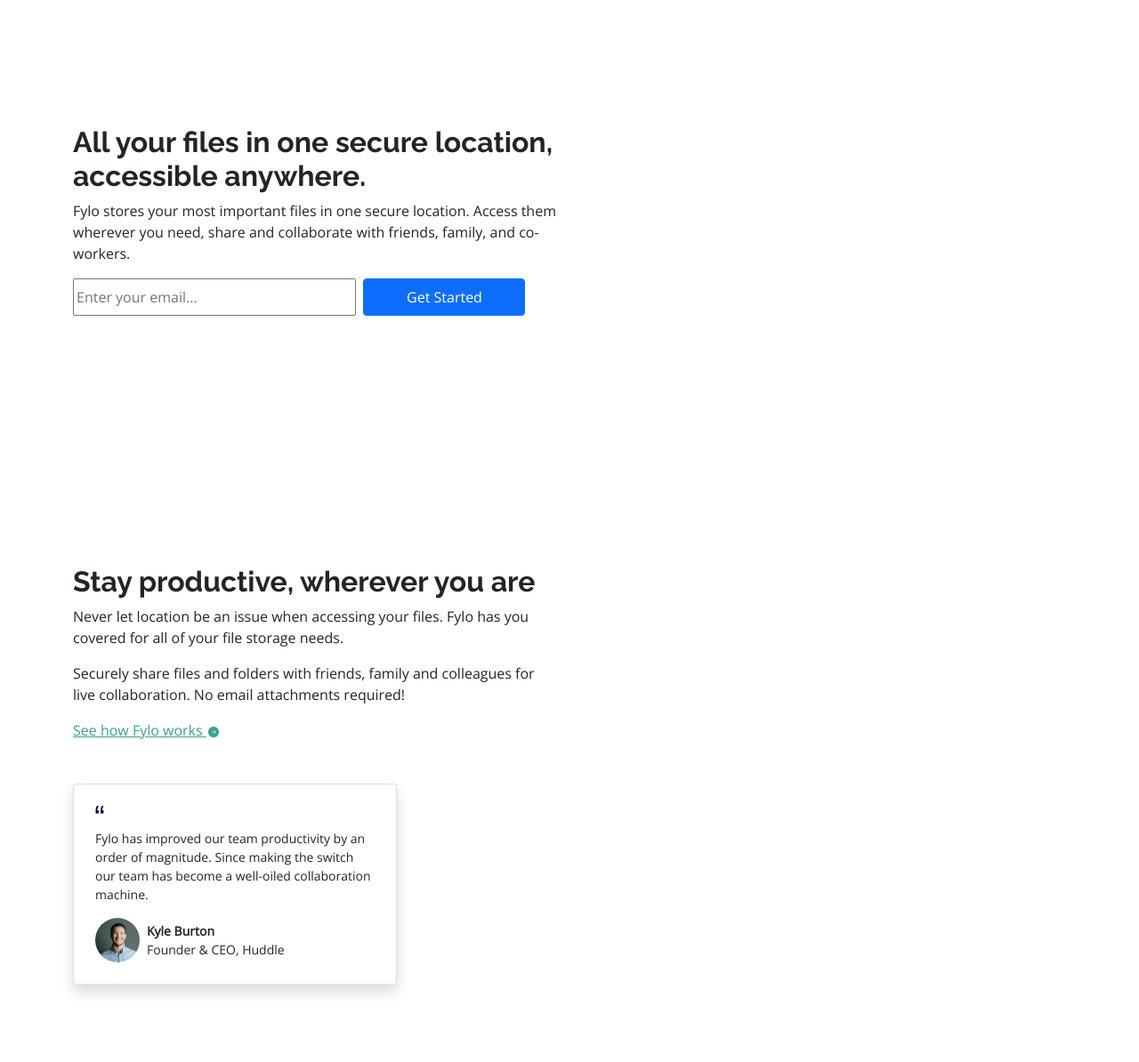
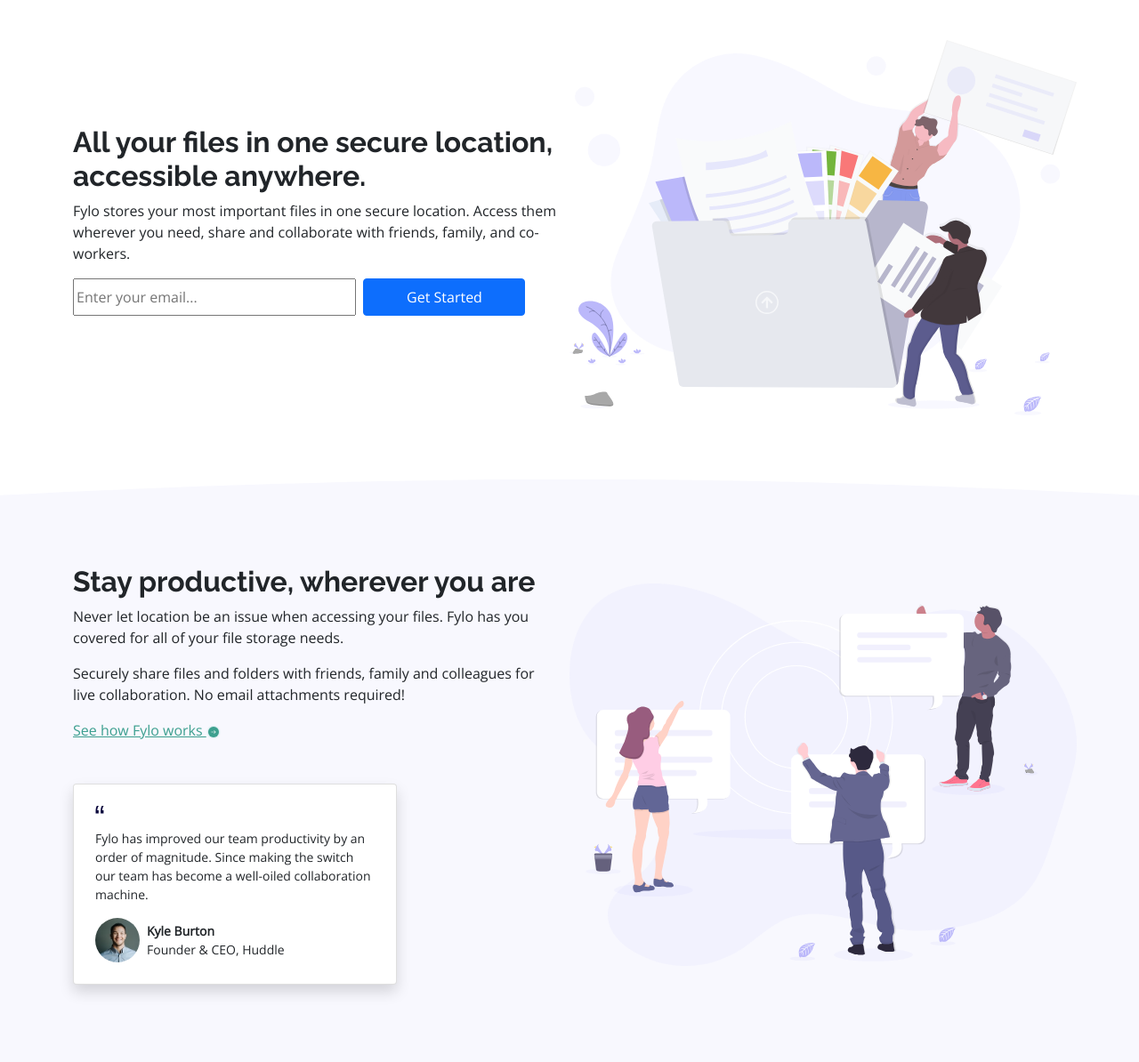
Before and after one commit to Jriera/fylo-landing-page, a plain HTML site: page index.html in a window 1280 px wide. Shown: the part 106-1300 px from the top of the page at 89% size. Drawn offline with nearby package versions, Linux system fonts and the light colour scheme; the site is published under a folder, as on GitHub Pages, so addresses that start at the root find nothing.

Commit message:
update paths

```diff
--- a/css/optim-custom.css
+++ b/css/optim-custom.css
@@ -5,12 +5,12 @@
 /* blueish light-gray */
 /* gray*/
 .empty1 {
-  background: center/cover no-repeat url(/images/folder-people.svg);
+  background: center/cover no-repeat url(../images/folder-people.svg);
   background-size: contain;
   min-height: 400px; }
 
 .empty2 {
-  background: center/cover no-repeat url(/images/illustration-2.svg);
+  background: center/cover no-repeat url(../images/illustration-2.svg);
   background-size: contain;
   min-height: 400px; }
 
@@ -39,7 +39,7 @@
   width: 50px; }
 
 .wavy {
-  background: center/cover no-repeat url(/images/bg-curve-desktop.svg);
+  background: center/cover no-repeat url(../images/bg-curve-desktop.svg);
   object-fit: fill; }
 
 .social img {
```
